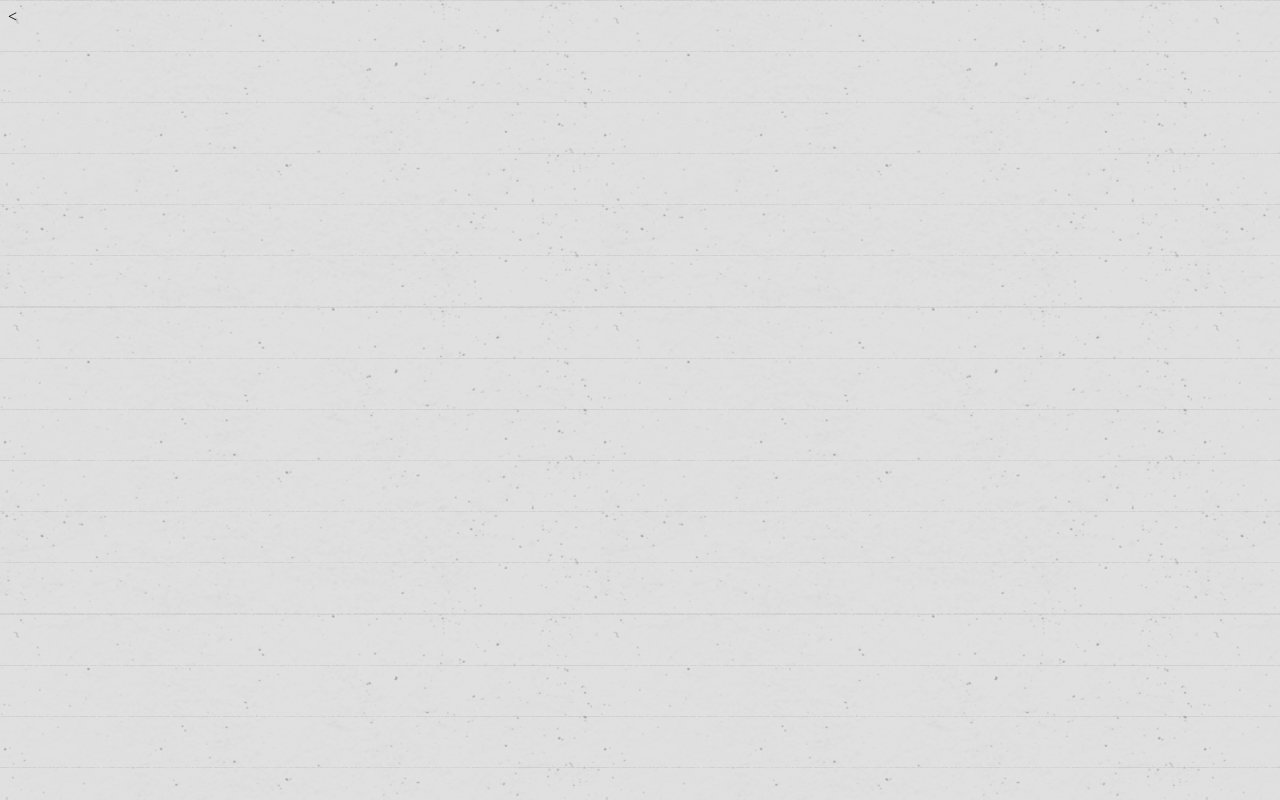
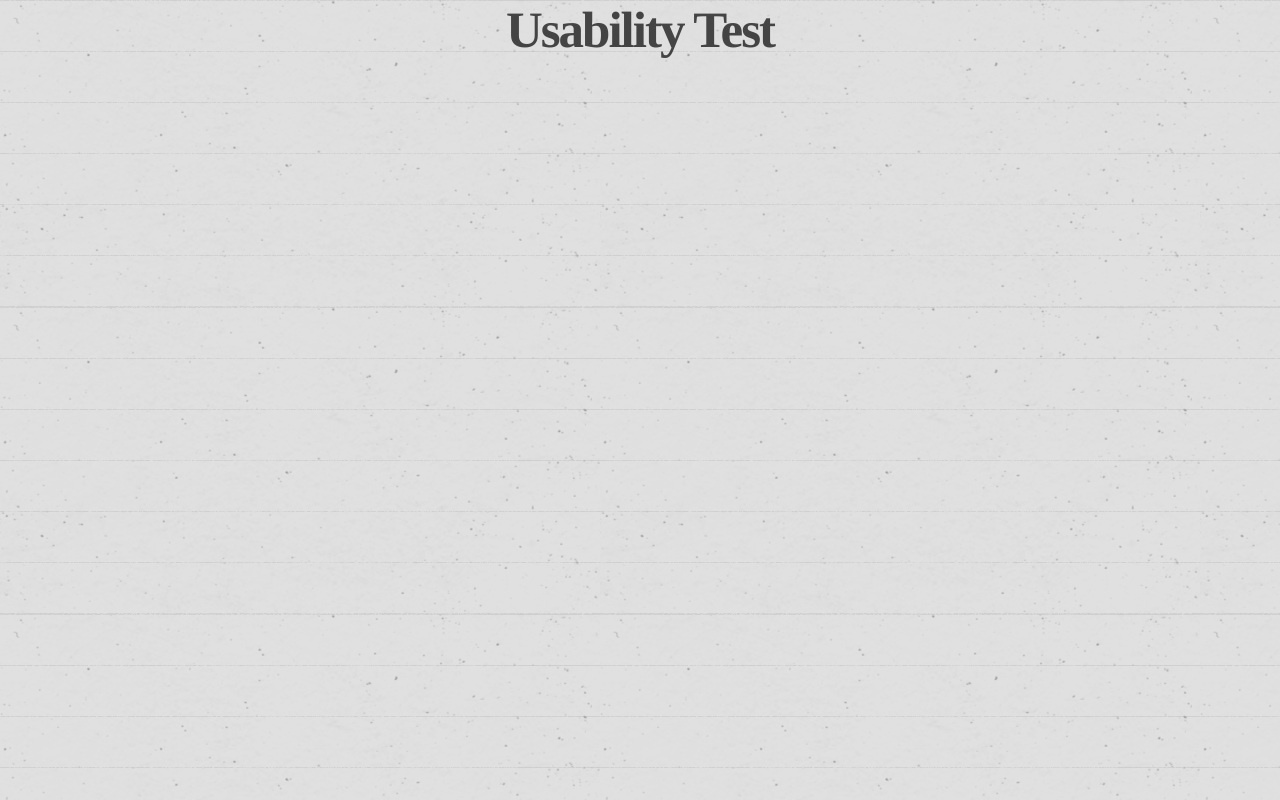
Before and after one commit to arrayoutofbounds/Simple-Website, a plain HTML site: page Usability_test.html in a window 1280 px wide. Drawn offline with Linux system fonts and the light colour scheme.

Commit message:
usability test heading

```diff
--- a/Usability_test.html
+++ b/Usability_test.html
@@ -1,4 +1,4 @@
-<<!DOCTYPE html>
+<!DOCTYPE html>
 <html>
 <head>
 	<title>Usability Test</title>
@@ -6,5 +6,7 @@
 </head>
 <body>
 
+	<h1>Usability Test</h1>
+
 </body>
 </html>
--- a/css/usabilitytest_page.css
+++ b/css/usabilitytest_page.css
@@ -1,3 +1,16 @@
 body{
 	background: url(../images/notebook.png);
 }
+
+h1{
+	text-align: center;
+
+	font-family: times, Times New Roman, times-roman, georgia, serif;
+	color: #444;
+	margin: 0;
+	padding: 0px 0px 6px 0px;
+	font-size: 51px;
+	line-height: 44px;
+	letter-spacing: -2px;
+	font-weight: bold;
+}
```
